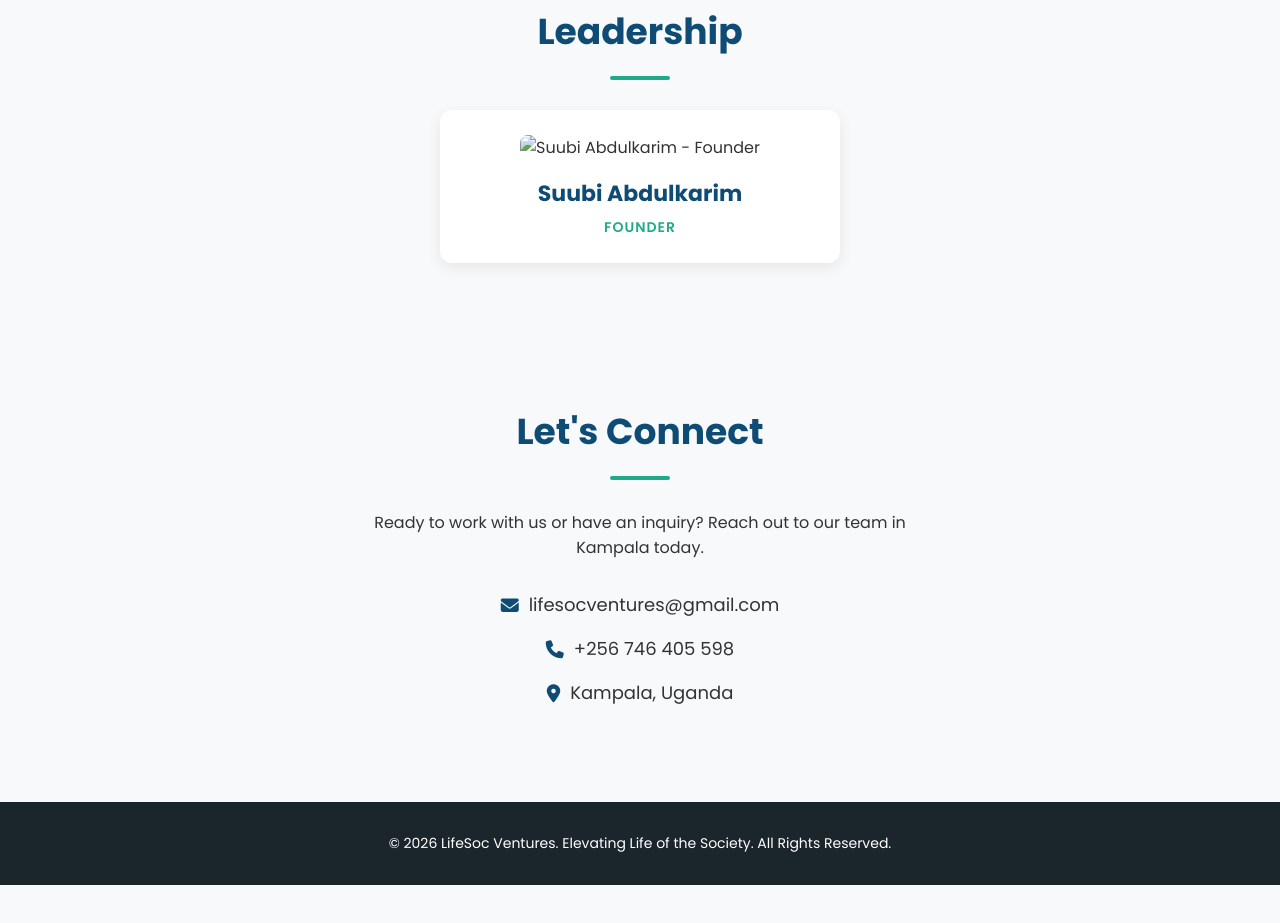
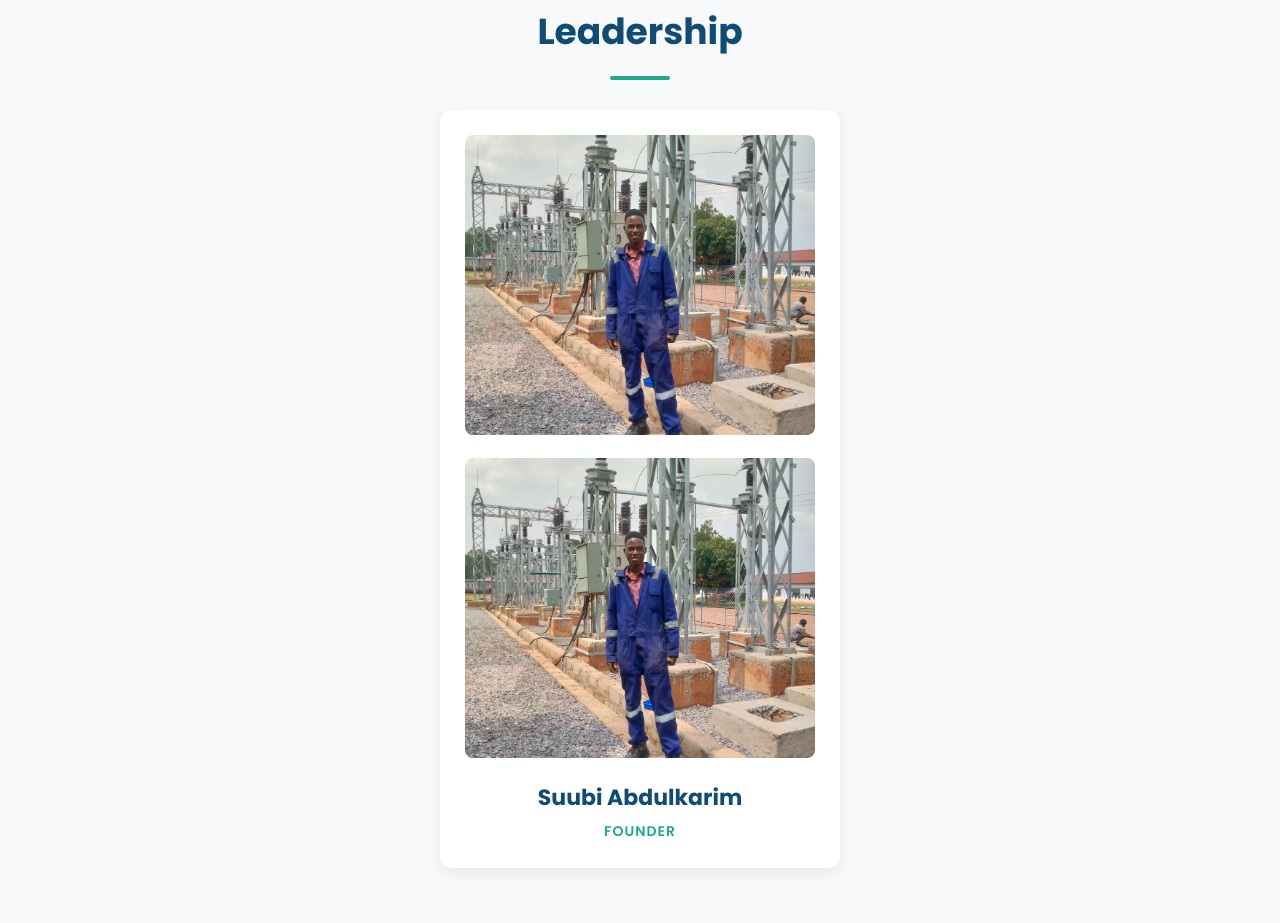
Before and after one commit to lifesocventures-cloud/LifeSoc-website, a plain HTML site: page index.html in a window 1280 px wide. Shown: the part 2426-3349 px from the top of the page. Before the commit the page ends 3311 px from the top, so only its background shows below. Drawn offline with Linux system fonts and the light colour scheme; a script that the page names is missing.

Commit message:
Update index.html

```diff
--- a/index.html
+++ b/index.html
@@ -534,8 +534,10 @@
         <h2 class="section-title">Leadership</h2>
         <div class="section-divider"></div>
         <div class="founder-card">
-            <img src="founder.jpg" alt="Suubi Abdulkarim - Founder" class="founder-img">
-            <h3>Suubi Abdulkarim</h3>
+            <img src="IMG-20261029-WA0001.jpg" alt="Suubi Abdulkarim - Founder" class="founder-img">
+
+            <img src="IMG-20261029-WA0001.jpg" alt="Suubi Abdulkarim - Founder" class="founder-img">
+<h3>Suubi Abdulkarim</h3>
             <p>Founder</p>
         </div>
     </section>
```
